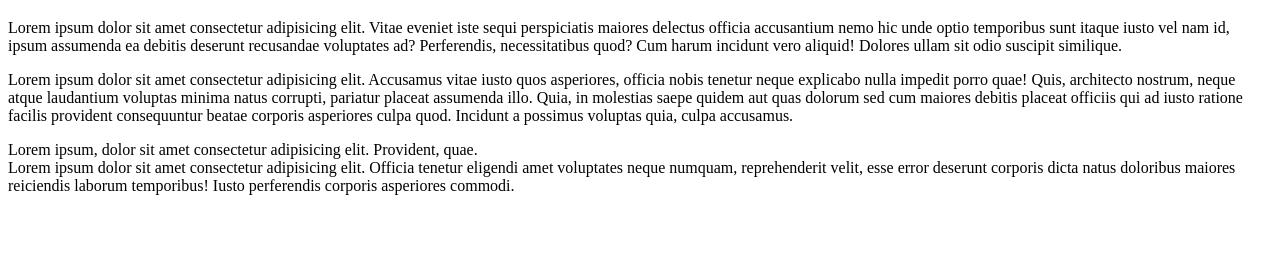
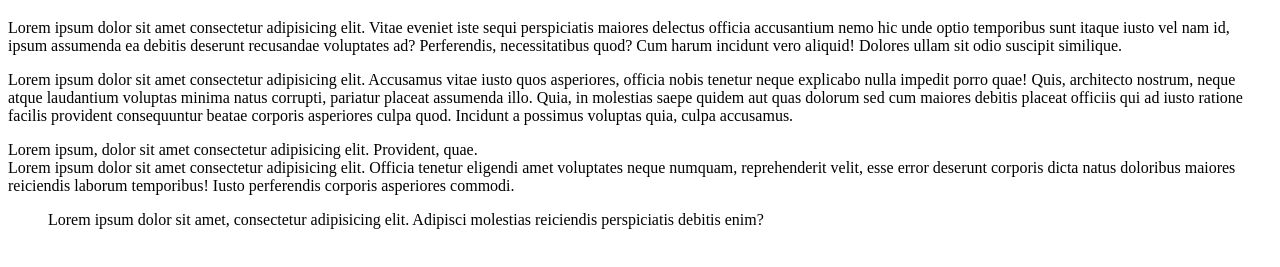
Before and after one commit to ovie009/Github, a plain HTML site: page index.html in a window 1280 px wide. Shown: the part 61-328 px from the top of the page. Drawn offline with Linux system fonts and the light colour scheme.

Commit message:
add blogquote tp index file

```diff
--- a/index.html
+++ b/index.html
@@ -26,6 +26,10 @@
         <article>
             Lorem ipsum dolor sit amet consectetur adipisicing elit. Officia tenetur eligendi amet voluptates neque numquam, reprehenderit velit, esse error deserunt corporis dicta natus doloribus maiores reiciendis laborum temporibus! Iusto perferendis corporis asperiores commodi.
         </article>
+
+        <blockquote>
+            Lorem ipsum dolor sit amet, consectetur adipisicing elit. Adipisci molestias reiciendis perspiciatis debitis enim?
+        </blockquote>
     </main>
     <footer>
 
```
